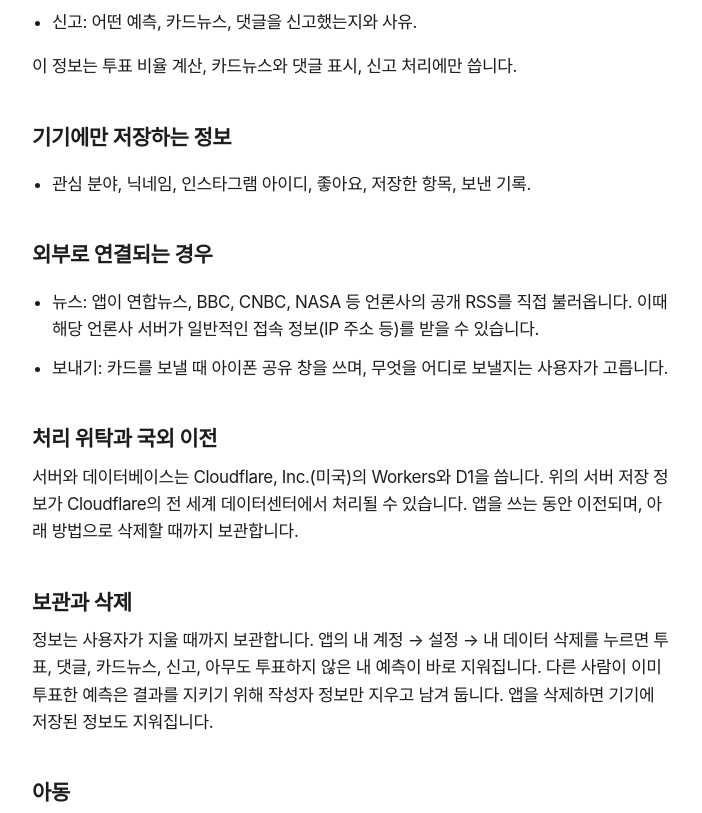
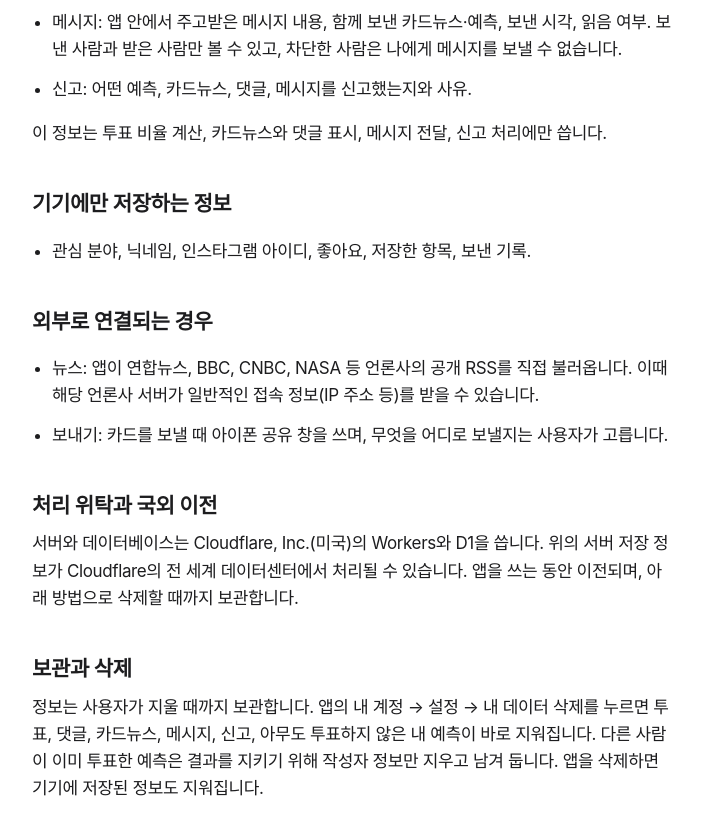
Before and after one commit to shinehyeuk-pixel/expecto-support, a plain HTML site: page privacy/index.html in a window 1280 px wide. Shown: the part 786-1599 px from the top of the page, without its empty margins (288-990 px from the left). Drawn offline with Linux system fonts and the light colour scheme.

Commit message:
Privacy: direct messages, reporting and blocking
Co-Authored-By: Claude Opus 5.5 <noreply@anthropic.com>

```diff
--- a/privacy/index.html
+++ b/privacy/index.html
@@ -22,9 +22,10 @@
 <li>Apple로 로그인한 경우: Apple이 주는 고유 식별자. 다른 기기에서 같은 계정을 이어 쓰는 데에만 씁니다. 이름과 이메일은 받지 않습니다.</li>
 <li>Google로 로그인한 경우: Google이 주는 고유 식별자. 다른 기기에서 같은 계정을 이어 쓰는 데에만 씁니다. 이름과 이메일은 저장하지 않습니다.</li>
 <li>아워바인더 계정으로 로그인한 경우: 아워바인더 계정의 고유 번호. 다른 기기에서 같은 계정을 이어 쓰는 데에만 씁니다. 로그인은 Google 계정으로 아워바인더(같은 개발자의 앱)에서 하며, Expecto는 이름과 이메일을 저장하지 않습니다. 로그인할 때 받은 아워바인더 로그인 정보는 확인 직후 끝냅니다.</li>
-<li>신고: 어떤 예측, 카드뉴스, 댓글을 신고했는지와 사유.</li>
+<li>메시지: 앱 안에서 주고받은 메시지 내용, 함께 보낸 카드뉴스·예측, 보낸 시각, 읽음 여부. 보낸 사람과 받은 사람만 볼 수 있고, 차단한 사람은 나에게 메시지를 보낼 수 없습니다.</li>
+<li>신고: 어떤 예측, 카드뉴스, 댓글, 메시지를 신고했는지와 사유.</li>
 </ul>
-<p>이 정보는 투표 비율 계산, 카드뉴스와 댓글 표시, 신고 처리에만 씁니다.</p>
+<p>이 정보는 투표 비율 계산, 카드뉴스와 댓글 표시, 메시지 전달, 신고 처리에만 씁니다.</p>
 
 <h2>기기에만 저장하는 정보</h2>
 <ul>
@@ -41,7 +42,7 @@
 <p>서버와 데이터베이스는 Cloudflare, Inc.(미국)의 Workers와 D1을 씁니다. 위의 서버 저장 정보가 Cloudflare의 전 세계 데이터센터에서 처리될 수 있습니다. 앱을 쓰는 동안 이전되며, 아래 방법으로 삭제할 때까지 보관합니다.</p>
 
 <h2>보관과 삭제</h2>
-<p>정보는 사용자가 지울 때까지 보관합니다. 앱의 내 계정 → 설정 → 내 데이터 삭제를 누르면 투표, 댓글, 카드뉴스, 신고, 아무도 투표하지 않은 내 예측이 바로 지워집니다. 다른 사람이 이미 투표한 예측은 결과를 지키기 위해 작성자 정보만 지우고 남겨 둡니다. 앱을 삭제하면 기기에 저장된 정보도 지워집니다.</p>
+<p>정보는 사용자가 지울 때까지 보관합니다. 앱의 내 계정 → 설정 → 내 데이터 삭제를 누르면 투표, 댓글, 카드뉴스, 메시지, 신고, 아무도 투표하지 않은 내 예측이 바로 지워집니다. 다른 사람이 이미 투표한 예측은 결과를 지키기 위해 작성자 정보만 지우고 남겨 둡니다. 앱을 삭제하면 기기에 저장된 정보도 지워집니다.</p>
 
 <h2>아동</h2>
 <p>만 14세 미만은 Expecto를 이용할 수 없습니다.</p>
```
